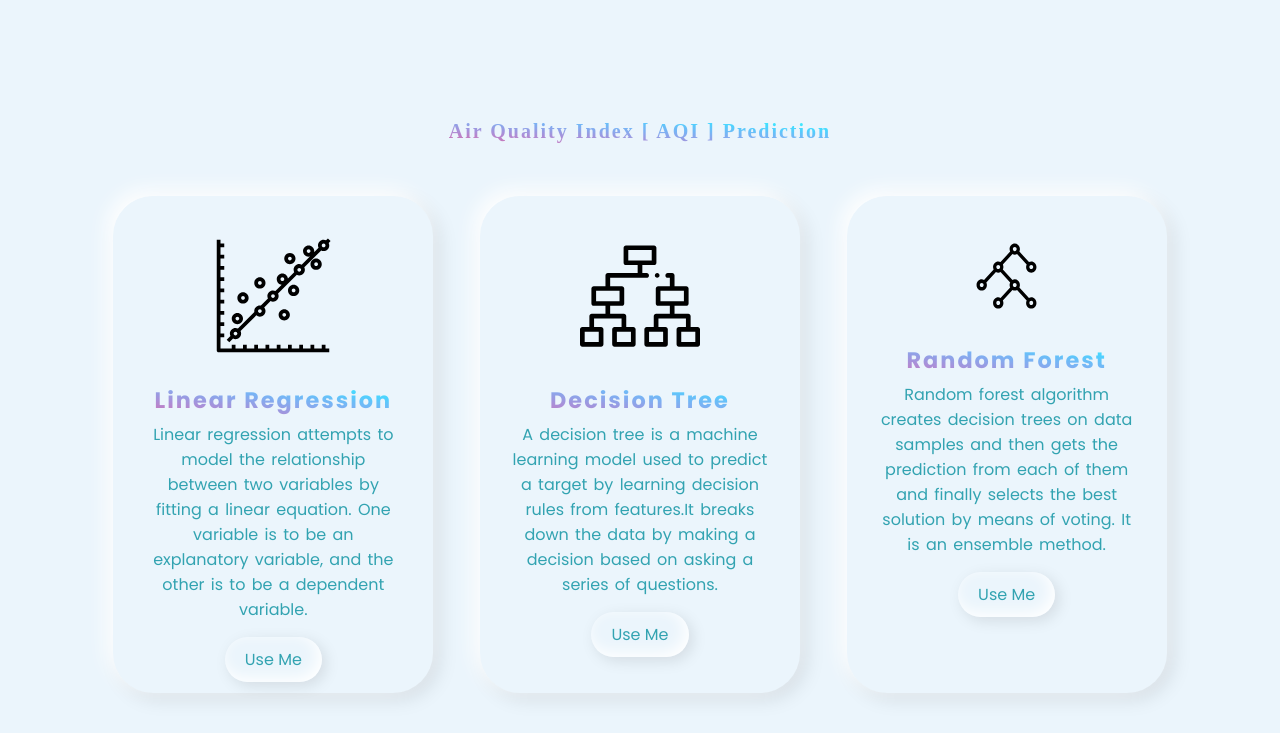
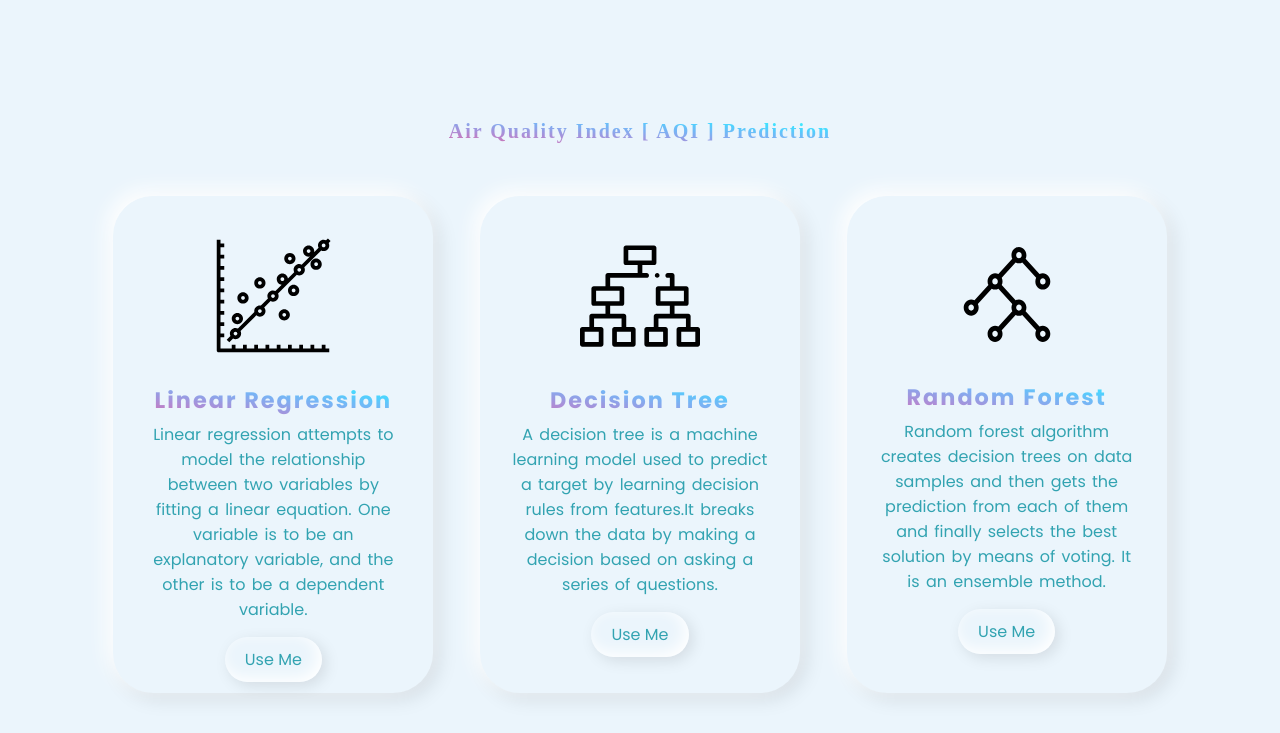
Before and after one commit to testsido/aqiv2, a Flask app: page / in a window 1280 px wide. Shown: the top 733 px of the page. Run offline with Flask 2, Linux system fonts and the light colour scheme.

Commit message:
Add files via upload

```diff
--- a/static/css/indexstyle.css
+++ b/static/css/indexstyle.css
@@ -83,8 +83,11 @@ background-image: linear-gradient(to right top, #d16ba5, #c777b9, #ba83ca, #aa8f
 }
 .container .card .imgBx img
 {
+	min-width: 120px;
 	max-width: 120px;
-	/* max-height: 120px; */
+	min-width: 120px;
+	max-height: 120px;
+
 }
 .container .card .contentBx
 {
```
